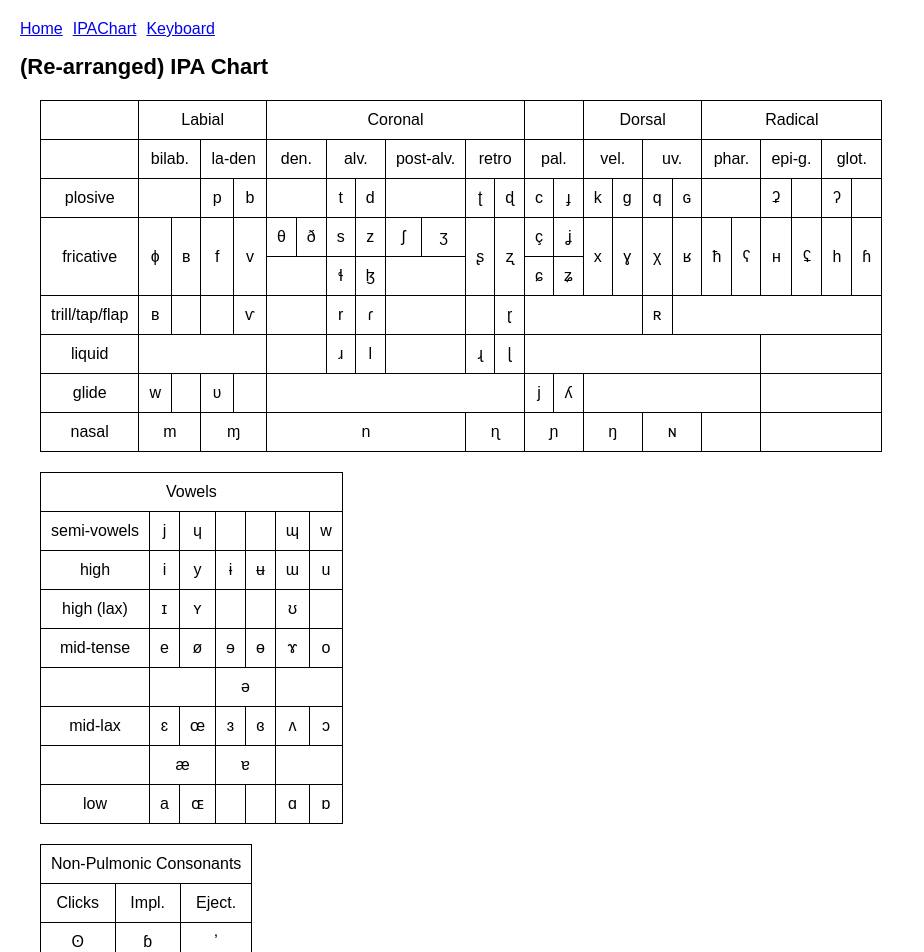
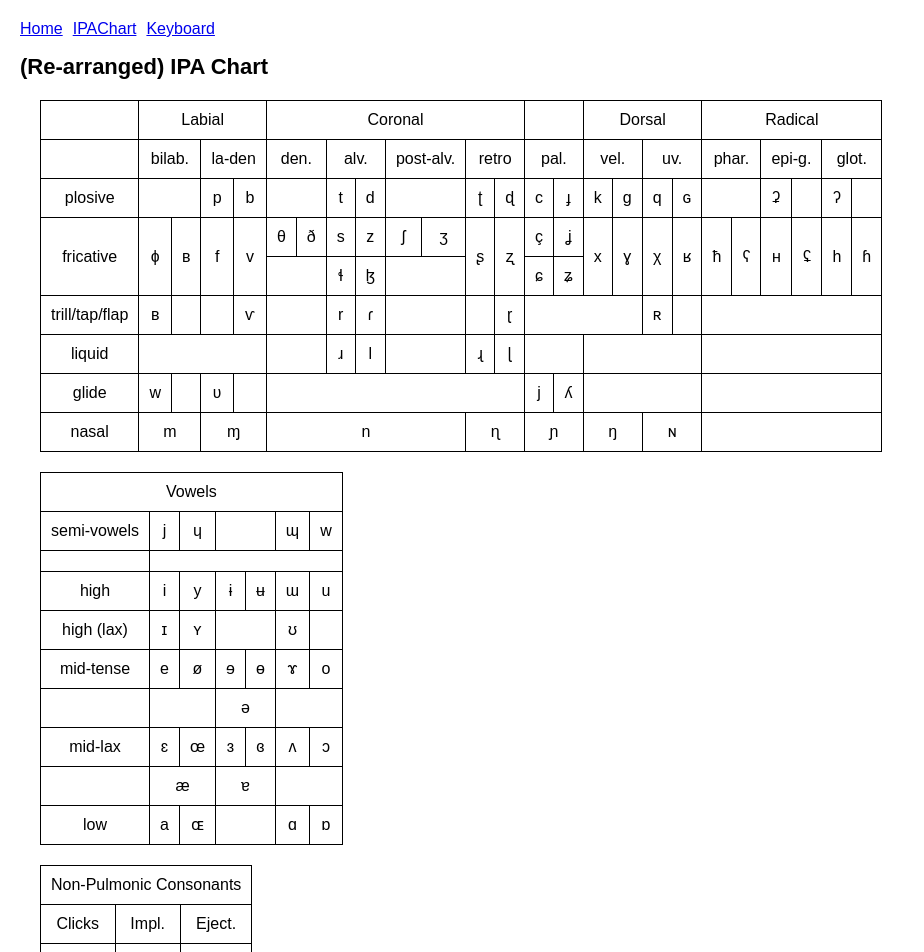
Before and after one commit to ngemily/ipa-keyboard, a React (Create React App) app: page /IPAChart in a window 1280 px wide. Shown: the top 952 px of the page, without its empty margins (0-924 px from the left). Built offline with nearby package versions, Linux system fonts and the light colour scheme.

Commit message:
fix spacing

```diff
--- a/src/IPAChart.js
+++ b/src/IPAChart.js
@@ -112,7 +112,8 @@ function PulmonicChart() {
                 <IPAEntry value="ɽ" />
                 <td colSpan="4"></td>
                 <IPAEntry value="ʀ" />
-                <td colSpan="7"></td>
+                <td colSpan="1"></td>
+                <td colSpan="6"></td>
             </tr>
             <tr>
                 <td>liquid</td>
@@ -123,7 +124,9 @@ function PulmonicChart() {
                 <td colSpan="2" />
                 <IPAEntry value="ɻ" />
                 <IPAEntry value="ɭ" />
-                <td colSpan="8"></td>
+                <td colSpan="2"></td>
+                <td colSpan="4"></td>
+                <td colSpan="6"></td>
             </tr>
             <tr>
                 <td>glide</td>
@@ -134,6 +137,7 @@ function PulmonicChart() {
                 <td colSpan="8"></td>
                 <IPAEntry value="j" />
                 <IPAEntry value="ʎ" />
+                <td colSpan="4"></td>
                 <td colSpan="6"></td>
             </tr>
             <tr>
@@ -145,7 +149,7 @@ function PulmonicChart() {
                 <IPAEntry value="ɲ" colSpan="2" />
                 <IPAEntry value="ŋ" colSpan="2" />
                 <IPAEntry value="ɴ" colSpan="2" />
-                <td colSpan="2"></td>
+                <td colSpan="6"></td>
             </tr>
         </tbody>
     </table>;
@@ -161,10 +165,13 @@ function VowelChart() {
                 <td>semi-vowels</td>
                 <IPAEntry value="j" />
                 <IPAEntry value="ɥ" />
-                <IPAEntry value=" " />
-                <IPAEntry value=" " />
+                <td colSpan="2"></td>
                 <IPAEntry value="ɰ" />
                 <IPAEntry value="w" />
+            </tr>
+            <tr>
+                <td></td>
+                <td colSpan="6"></td>
             </tr>
             <tr>
                 <td>high</td>
@@ -179,10 +186,9 @@ function VowelChart() {
                 <td>high (lax)</td>
                 <IPAEntry value="ɪ" />
                 <IPAEntry value="ʏ" />
-                <IPAEntry value="" />
-                <IPAEntry value="" />
+                <td colSpan="2"></td>
                 <IPAEntry value="ʊ" />
-                <IPAEntry value="" />
+                <td></td>
             </tr>
             <tr>
                 <td>mid-tense</td>
@@ -218,8 +224,7 @@ function VowelChart() {
                 <td>low</td>
                 <IPAEntry value="a" />
                 <IPAEntry value="ɶ" />
-                <IPAEntry value="" />
-                <IPAEntry value="" />
+                <td colSpan="2"></td>
                 <IPAEntry value="ɑ" />
                 <IPAEntry value="ɒ" />
             </tr>
```
